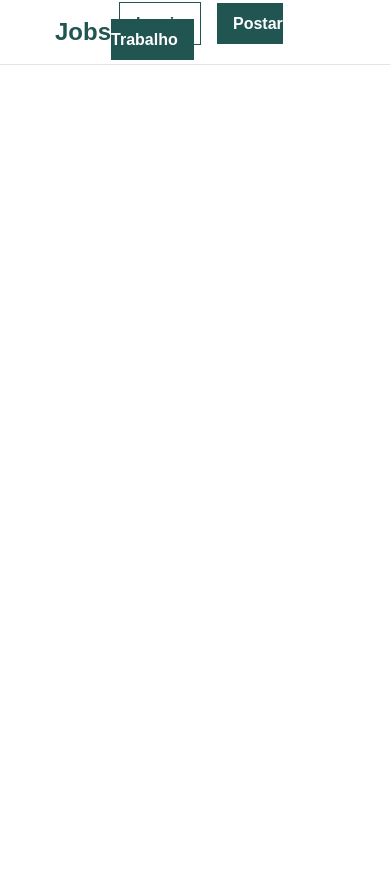
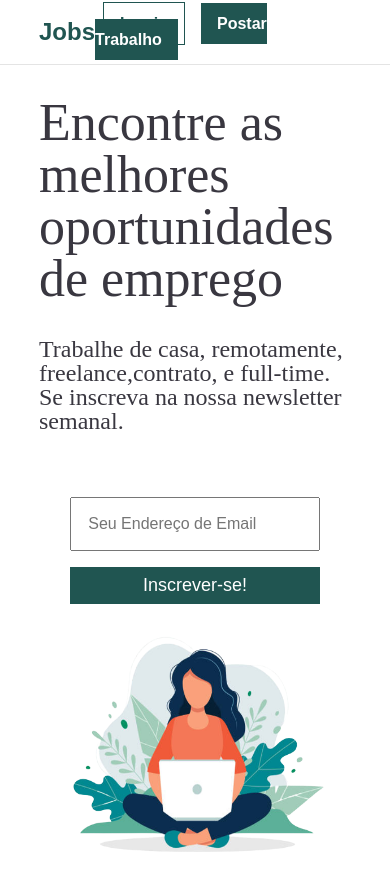
Before and after one commit to Rafaelnoll/Jobs-react, a Next.js app: page / in a window 390 px wide. Before the commit the page ends 844 px from the top, so only its background shows below. Built offline with nearby package versions, Linux system fonts and the light colour scheme.

Commit message:
addding Homepage body

```diff
--- a/pages/_app.js
+++ b/pages/_app.js
@@ -1,5 +1,6 @@
 import '../styles/globals.css';
 import "../styles/Navbar.css";
+import "../styles/index.css";
 
 function MyApp({ Component, pageProps }) {
   return <Component {...pageProps} />
--- a/pages/index.js
+++ b/pages/index.js
@@ -1,9 +1,30 @@
 import Navbar from "../src/components/Navbar";
+import Image from "next/image";
+import HomepageImage from "../styles/img/homepage-image.png";
 
 export default function Home() {
   return (
-    <section>
+    <>
       <Navbar />
-    </section>
+      <section className="homepage-body">
+        <div className="homepage-container">
+          <div className="homaepage-texts">
+            <h1 className="homepage-title">Encontre as melhores oportunidades de emprego</h1>
+            <h3 className="homepage-subtitle">Trabalhe de casa, remotamente, freelance,contrato, e full-time. Se inscreva na nossa newsletter semanal.</h3>
+          </div>
+          <div className="newsletter-form-container">
+            <form className="newsletter-form">
+              <input type="email" className="form-input" placeholder="Seu Endereço de Email" />
+              <button type="submit" className="form-button">Inscrever-se!</button>
+            </form>
+          </div>
+        </div>
+        <Image
+          src={HomepageImage}
+          width={1100}
+          height={1000}
+        />
+      </section>
+    </>
   )
 }
--- a/styles/Navbar.css
+++ b/styles/Navbar.css
@@ -1,13 +1,8 @@
-:root{
-    --primary-color: #205551;
-}
-
 .navbar{
-    position: fixed;
     width:100%;
     background-color: #fff;
     border-bottom: 1px solid #e4e4e4;
-    padding: 1rem;
+    padding: 1rem 0;
     font-family: 'Raleway', sans-serif;
 }
 
--- a/styles/globals.css
+++ b/styles/globals.css
@@ -2,6 +2,11 @@
    v2.0 | 20110126
    License: none (public domain)
 */
+
+:root{
+	--text-color:#393740;
+	--primary-color: #205551;
+}
 
 html, body, div, span, applet, object, iframe,
 h1, h2, h3, h4, h5, h6, p, blockquote, pre,
--- /dev/null
+++ b/styles/index.css
@@ -0,0 +1,69 @@
+.homepage-body{
+    width:80%;
+    height: 80vh;
+    display: flex;
+    align-items: center;
+    margin: 2rem auto;
+}
+
+.homaepage-texts{
+    width: 70%;
+    color:var(--text-color);
+}
+
+.homepage-title{
+    font-size: 5rem;
+    margin-bottom: 2rem;
+}
+
+.homepage-subtitle{
+    font-size: 24px;
+}
+
+.newsletter-form{
+    width: 400px;
+    margin-top: 4rem;
+    display: flex;
+    flex-direction: column;
+}
+
+.form-input{
+    padding: 1rem;
+    margin-bottom: 1rem;
+    font-size: 16px;
+}
+
+.form-button{
+    font-size: 18px;
+    padding: .5rem;
+    background-color: var(--primary-color);
+    color:#fff;
+    border:none;
+    cursor:pointer;
+}
+
+@media screen and (max-width:1250px){
+    .homepage-body{
+        flex-wrap:wrap;
+        justify-content: center;
+    }
+    .homaepage-texts{
+        width: 100%;
+    }
+    .newsletter-form-container{
+        display: flex;
+        justify-content: center;
+    }
+}
+
+@media screen and (max-width:550px){
+    .homepage-title{
+        font-size: 3.25rem;
+    }
+    .homepage-subtitle{
+        font-size: 1.5rem;
+    }
+    .newsletter-form{
+       width: 80%;
+    }
+}
```
Also changed, not shown: styles/img/homepage-image.png (added).
